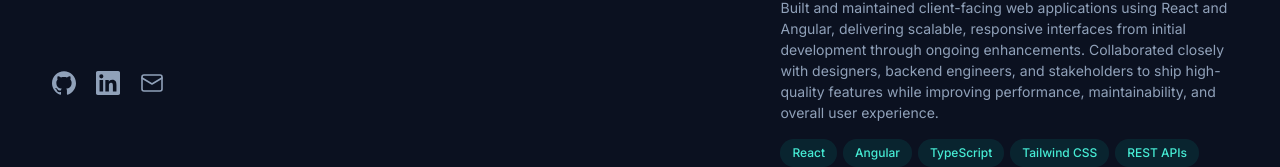
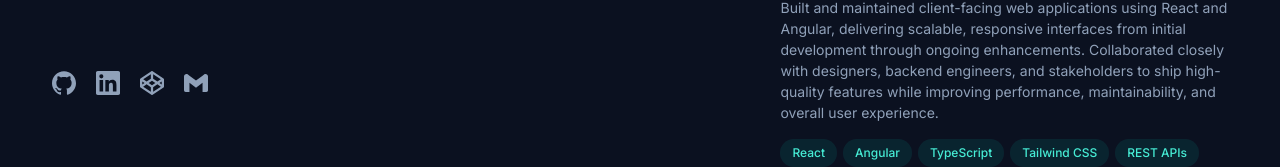
Before and after one commit to arsindhurakar/buildscape, a Next.js app: page / in a window 1280 px wide. Shown: the part 609-776 px from the top of the page. Built offline with nearby package versions, Linux system fonts and the light colour scheme.

Commit message:
feat: add social media redirections

```diff
--- a/app/components/SocialLinks.tsx
+++ b/app/components/SocialLinks.tsx
@@ -1,5 +1,5 @@
 import { socials, type SocialIcon } from "@/app/data/content";
-import { EmailIcon, GithubIcon, LinkedinIcon } from "./icons";
+import { EmailIcon, GithubIcon, CodepenIcon, LinkedinIcon } from "./icons";
 
 const iconMap: Record<
   SocialIcon,
@@ -7,6 +7,7 @@ const iconMap: Record<
 > = {
   github: GithubIcon,
   linkedin: LinkedinIcon,
+  codepen: CodepenIcon,
   email: EmailIcon,
 };
 
@@ -26,7 +27,7 @@ export default function SocialLinks({
           <li key={social.label} className="mr-5 shrink-0 text-xs">
             <a
               href={social.href}
-              className="block transition-colors hover:text-slate-200 focus-visible:text-slate-200"
+              className="block transition-colors hover:text-teal-300 focus-visible:text-slate-200"
               target="_blank"
               rel="noreferrer noopener"
               aria-label={`${social.label} (opens in a new tab)`}
--- a/app/components/icons.tsx
+++ b/app/components/icons.tsx
@@ -56,12 +56,28 @@ export function LinkedinIcon(props: IconProps) {
   );
 }
 
+export function CodepenIcon(props: IconProps) {
+  return (
+    <FillIcon {...props}>
+      <path
+        fill="currentColor"
+        fillRule="evenodd"
+        d="M11.372.19c.38-.253.875-.253 1.256 0L23.492 7.4c.317.21.508.565.508.946v7.308c0 .38-.19.736-.508.947l-10.864 7.21c-.38.252-.875.252-1.256 0L.508 16.6A1.14 1.14 0 0 1 0 15.654V8.346c0-.38.19-.736.508-.947zm-9.1 10.273v3.058l2.288-1.54zm4.337 2.878L3.18 15.648l7.684 5.1v-4.583zm6.527 2.824v4.582l7.684-5.1l-3.43-2.306zm6.304-4.183l2.288 1.54v-3.06zm1.37-3.636l-3.41 2.263l-4.264-2.868V3.253zm-9.946-5.093V7.74l-4.263 2.868L3.19 8.346zM12 9.715l-3.35 2.254L12 14.192l3.35-2.223z"
+        clipRule="evenodd"
+      ></path>
+    </FillIcon>
+  );
+}
+
 export function EmailIcon(props: IconProps) {
   return (
-    <StrokeIcon {...props}>
-      <rect x="2" y="4" width="20" height="16" rx="2" />
-      <path d="m22 7-10 6L2 7" />
-    </StrokeIcon>
+    <FillIcon {...props}>
+      <path d="M0 0h24v24H0z" fill="none" />
+      <path
+        fill="currentColor"
+        d="M24 5.457v13.909c0 .904-.732 1.636-1.636 1.636h-3.819V11.73L12 16.64l-6.545-4.91v9.273H1.636A1.636 1.636 0 0 1 0 19.366V5.457c0-2.023 2.309-3.178 3.927-1.964L5.455 4.64L12 9.548l6.545-4.91l1.528-1.145C21.69 2.28 24 3.434 24 5.457"
+      />
+    </FillIcon>
   );
 }
 
--- a/app/data/content.ts
+++ b/app/data/content.ts
@@ -3,7 +3,7 @@ export type NavItem = {
   href: string;
 };
 
-export type SocialIcon = "github" | "linkedin" | "email";
+export type SocialIcon = "github" | "linkedin" | "codepen" | "email";
 
 export type SocialLink = {
   label: string;
@@ -86,9 +86,18 @@ export const navItems: NavItem[] = [
 /* ── Social links ─────────────────────────────────────────────────────────── */
 
 export const socials: SocialLink[] = [
-  { label: "GitHub", href: "#", icon: "github" },
-  { label: "LinkedIn", href: "#", icon: "linkedin" },
-  { label: "Email", href: "#", icon: "email" },
+  { label: "GitHub", href: "https://github.com/arsindhurakar", icon: "github" },
+  {
+    label: "LinkedIn",
+    href: "https://www.linkedin.com/in/amin-sindhurakar-b5007b15b/",
+    icon: "linkedin",
+  },
+  {
+    label: "Codepen",
+    href: "#",
+    icon: "codepen",
+  },
+  { label: "Email", href: "mailto:arsindhurakar@gmail.com", icon: "email" },
 ];
 
 /* ── About ────────────────────────────────────────────────────────────────── */
--- a/app/page.tsx
+++ b/app/page.tsx
@@ -4,7 +4,6 @@ import Footer from "@/app/components/Footer";
 import Projects from "@/app/components/Projects";
 import Sidebar from "@/app/components/Sidebar";
 import Spotlight from "@/app/components/Spotlight";
-import TardisButton from "@/app/components/TardisButton";
 import Certificates from "@/app/components/Certificates";
 
 export default function Home() {
@@ -31,8 +30,7 @@ export default function Home() {
             <Footer />
           </main>
 
-          {/* Anchors to the `relative` page wrapper - bottom-right of the viewport */}
-          <TardisButton />
+          {/* <TardisButton /> */}
         </div>
       </div>
     </Spotlight>
```
